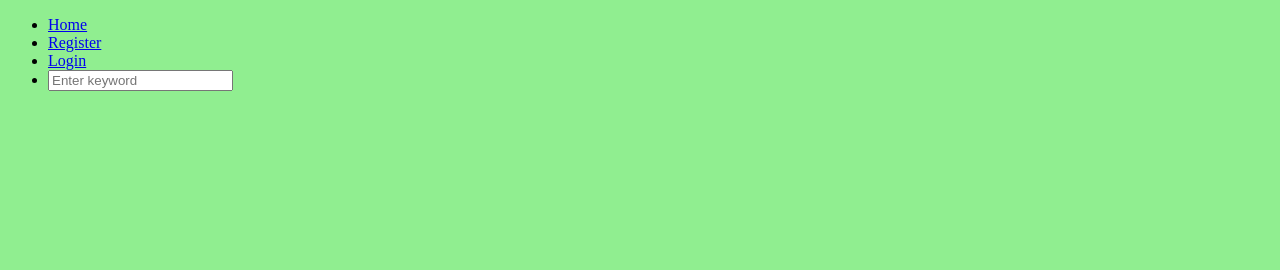
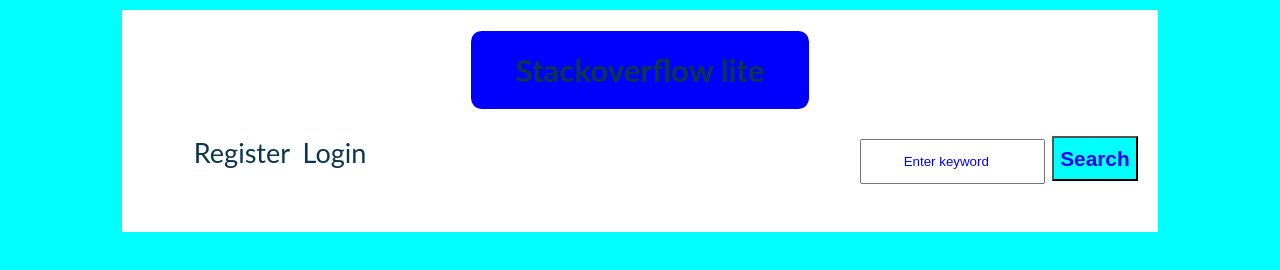
Before and after one commit to anyatibrian/StackOverflow-lite, a plain HTML site: page index.html in a window 1280 px wide. Drawn offline with Linux system fonts and the light colour scheme.

Commit message:
creates navigation with initial css [#159680192 Fixes]

```diff
--- a/css/main.css
+++ b/css/main.css
@@ -1,17 +1,106 @@
+/* desktop styling */
+
 @media screen and (max-width: 2400px) {
+    html,
     body {
-        background-color: lightgreen;
+        margin: 0 auto;
+        padding: 0 auto;
+        background-color: aqua;
+        font-family: 'Lato', sans-serif;
+        font-size: 1.3em;
+        width: 90%;
+    }
+    /* style nav */
+    header {
+        background: #ffffff;
+        margin-top: .5rem;
+        padding: 1.0rem;
+    }
+    nav>ul {
+        display: flex;
+    }
+    nav>ul>li {
+        list-style: none;
+    }
+    /* style title */
+    .home {
+        display: flex;
+        font-size: 1.5rem;
+        color: rgb(255, 255, 255);
+        text-align: center;
+        justify-content: center;
+        background: blue;
+        margin-left: auto;
+        margin-right: auto;
+        width: 30%;
+        font-weight: bold;
+        padding: 20px;
+        border-radius: .5rem;
+    }
+    /* style link */
+    a {
+        outline: none;
+        text-decoration: none;
+        padding: 2px 1px 0;
+    }
+    a:link {
+        color: rgb(11, 54, 78);
+    }
+    a:focus {
+        background: rgb(96, 238, 231);
+        padding: .5rem;
+        border-radius: .5rem;
+    }
+    a:hover {
+        color: #ffffff;
+    }
+    a:active {
+        color: #ffffff;
+    }
+    /* style nav list */
+    .ul-item {
+        margin-left: .5rem;
+    }
+    .ul-item-search {
+        margin-left: auto;
+    }
+    /* style search bar*/
+    .searchform>input {
+        height: 45px;
+        width: auto;
+    }
+    .searchform>button {
+        height: 45px;
+        font-family: sans-serif;
+        font-size: 1.0rem;
+        font-weight: bold;
+        color: blue;
+        background: aqua;
+    }
+    .searchform>::placeholder {
+        text-align: center;
+        color: blue;
     }
 }
 
+/* tablet styling */
+
 @media screen and (max-width: 1024px) {
+    html,
     body {
-        background-color: rgb(15, 160, 15);
+        margin: 0 auto;
+        padding: 0 auto;
+        background-color: blue;
     }
 }
 
+/* smartphone styling */
+
 @media screen and (max-width: 480px) {
+    html,
     body {
-        background-color: rgb(2, 19, 2);
+        margin: 0 auto;
+        padding: 0 auto;
+        background-color: brown;
     }
 }
--- a/index.html
+++ b/index.html
@@ -14,19 +14,22 @@
     <header>
         <!-- start main navigation -->
         <nav class="nav">
+            <!-- <div class="logo">SOL</div> -->
+            <a href="#" class="home">Stackoverflow lite</a>
             <ul class="nav-ul">
-                <li class="ul-item">
-                    <a href="#" class="">Home</a>
-                </li>
+                <!-- <li class="ul-item home">
+                    <a href="#" class="">Stackoverflow-lite</a>
+                </li> -->
                 <li class="ul-item">
                     <a href="#" class="">Register</a>
                 </li>
                 <li class="ul-item">
                     <a href="#" class="">Login</a>
                 </li>
-                <li class="ul-item">
+                <li class="ul-item-search">
                     <form class="searchform">
                         <input type="search" id="search" placeholder="Enter keyword">
+                        <button type="submit" class="search-button">Search</button>
                     </form>
                 </li>
             </ul>
```
